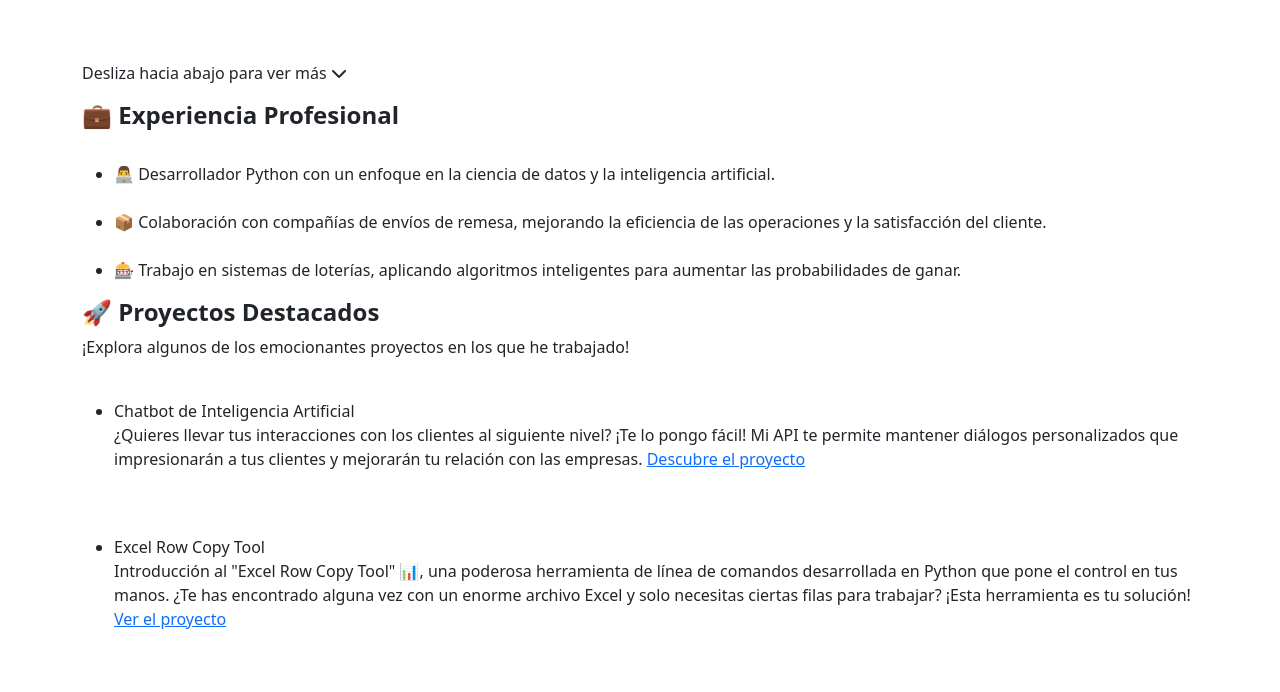
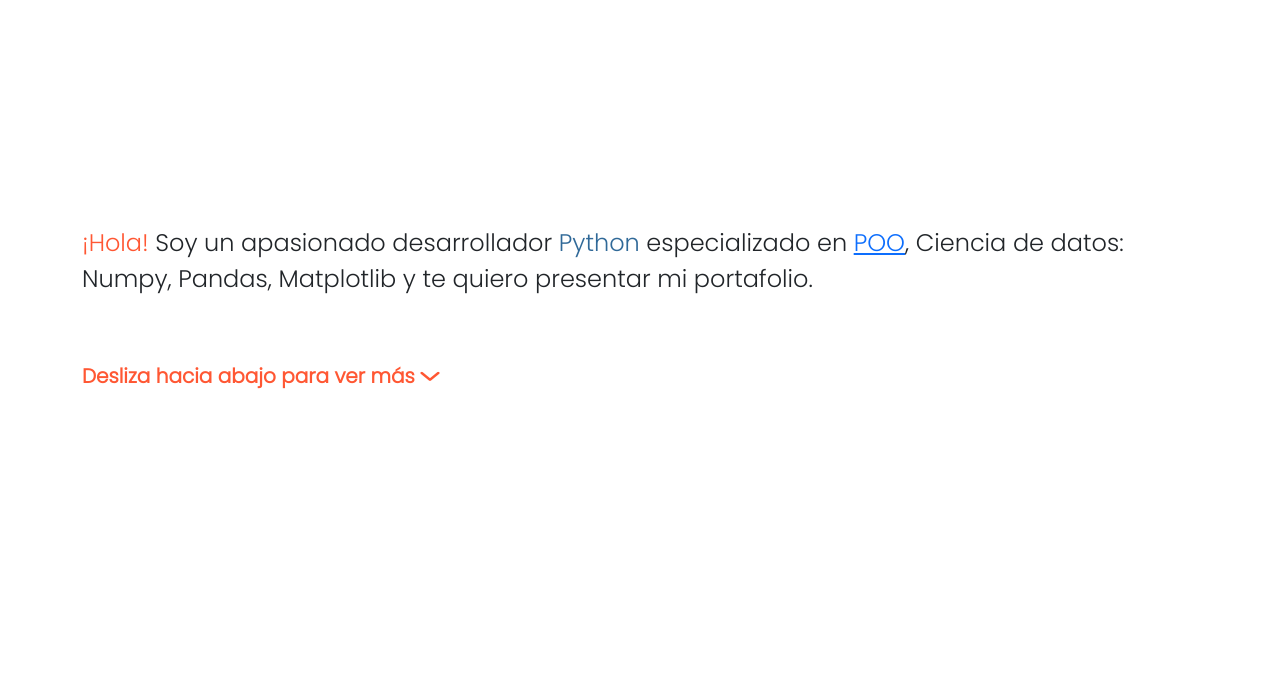
Before and after one commit to adriii0104/portafolio_adriel, a plain HTML site: page index.html in a window 1280 px wide. Shown: the part 131-823 px from the top of the page. Drawn offline with nearby package versions, Linux system fonts and the light colour scheme; the site is published under a folder, as on GitHub Pages, so addresses that start at the root find nothing.

Commit message:
UPDATE CSS

```diff
--- a/index.html
+++ b/index.html
@@ -18,7 +18,7 @@
 
     <link href="https://fonts.googleapis.com/css2?family=Poppins:wght@300&display=swap" rel="stylesheet">
 
-    <link rel="stylesheet" href="/statics/styles/index.css">
+    <link rel="stylesheet" href="index.css">
     <link rel="stylesheet" href="https://cdn.jsdelivr.net/npm/bootstrap@5.3.2/dist/css/bootstrap.min.css"
         integrity="sha384-T3c6CoIi6uLrA9TneNEoa7RxnatzjcDSCmG1MXxSR1GAsXEV/Dwwykc2MPK8M2HN" crossorigin="anonymous">
 </head>
```
Also changed, not shown: index.css (renamed from statics/styles/index.css).
